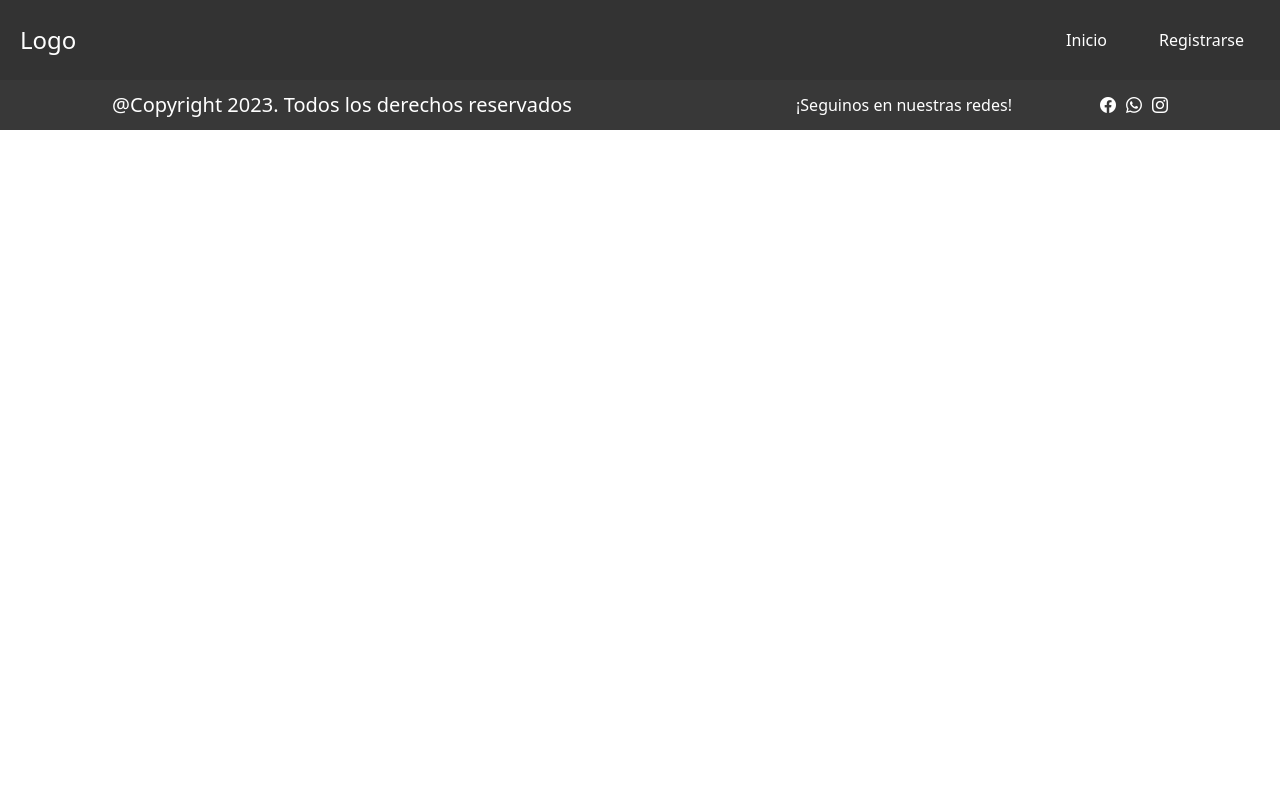
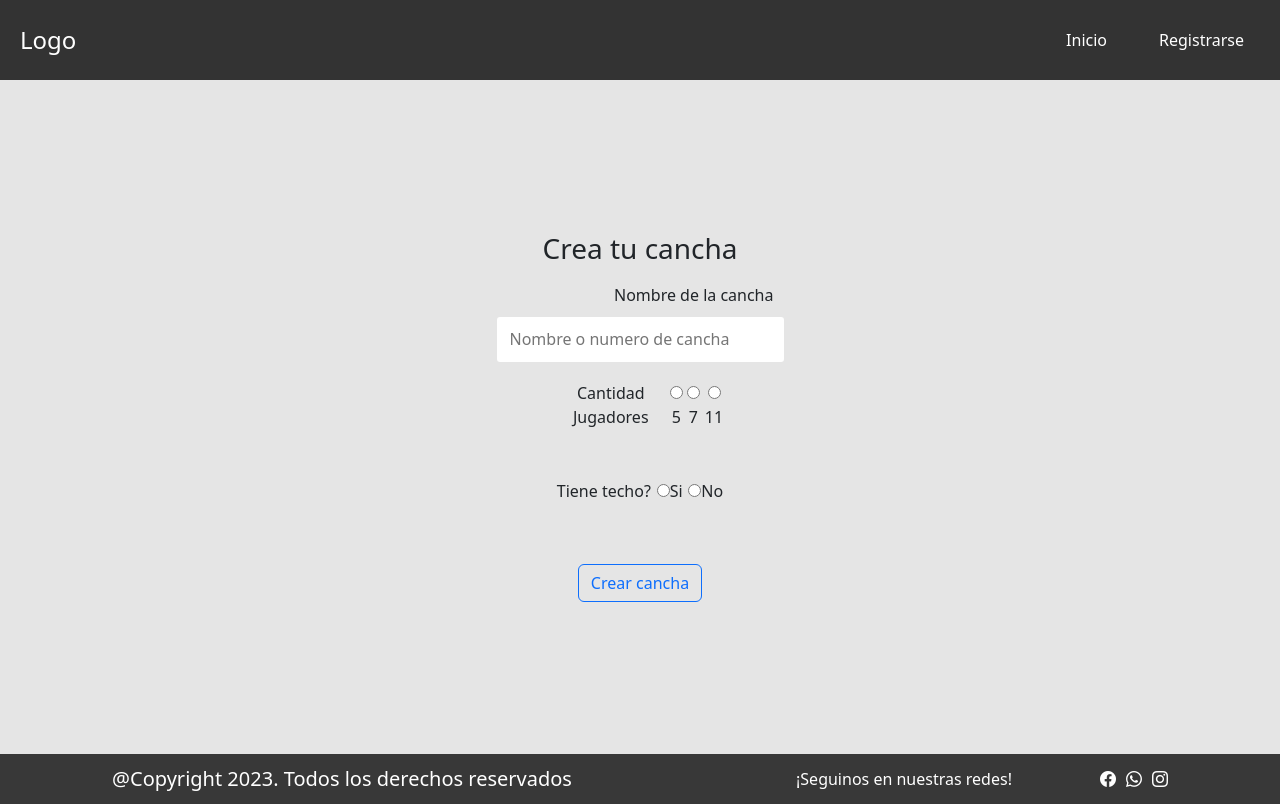
Before and after one commit to marialujan019/CanchApp-front, a React (Create React App) app: page /home/crearcancha in a window 1280 px wide. Built offline with nearby package versions, Linux system fonts and the light colour scheme.

Commit message:
Some change for canchas

```diff
--- a/src/App.js
+++ b/src/App.js
@@ -18,7 +18,7 @@ import FormularioRegistro from './components/FormularioRegistro/FormularioRegist
 import Ingreso from './components/ingresar/Ingreso';
 import Registro from './components/registrarse/Registro';
 import RecuperarContrasenia from './components/RecuperarContrasenia/RecuperarContrasenia';
-
+import FormCancha from './components/Cancha/FormCancha'
 //Home page - en construccion
 import Home from './components/Home/Home'
 
@@ -75,6 +75,7 @@ class App extends Component {
             <Route path='/ingreso/registro' element={<FormularioRegistro/>}/>
             <Route path='/ingreso/recuperar' element={<RecuperarContrasenia/>}/>
             <Route path= '/home' element={<Home />}/>
+            <Route path= '/home/crearcancha' element={<FormCancha />}/>
           </Routes>
           <Footer/>
         </BrowserRouter>
--- /dev/null
+++ b/src/components/Cancha/FormCancha.css
@@ -0,0 +1,47 @@
+/* FORMULARIO */
+.formularioIngresoContainer {
+    display: flex;
+    justify-content: center;
+    align-items: center;
+    background-color: #e5e5e5;
+    min-height: 84.2vh;
+}
+.formularioIngreso {
+    display: flex;
+    flex-direction: column;
+    align-items: flex-end;
+}
+
+.formularioInput {
+    width: 100%;
+    background-color: white;
+    border-radius: 3px;
+    height: 45px;
+    line-height: 45px;
+    padding: 0 40px 0 10px;
+    transition: .3s ease all;
+    border: solid transparent;
+}
+
+.formularioLabel {
+    display: block;
+    padding: 10px;
+    min-height: 40px;
+    cursor: pointer;
+}
+
+
+/* RUTAS */
+.ingresoRutas {
+    display: flex;
+    flex-direction: column;
+    margin-top: 20px;
+    align-items: flex-end;
+}
+.ingresoRuta {
+    color: black;
+    text-decoration: none;
+}
+.ingresoRuta:hover {
+    color: orange
+}
--- /dev/null
+++ b/src/components/Cancha/FormCancha.jsx
@@ -0,0 +1,89 @@
+import React, { Component, useState } from 'react';
+import { Link, useNavigate } from 'react-router-dom';
+import './FormCancha.css';
+import Button from 'react-bootstrap/Button';
+import axios from 'axios';
+
+export default function CrearCancha() {
+  const [values, setValues] = useState({
+    nombre_cancha: '',
+    cant_jugador: '',
+    techo: ''
+  })
+
+  const navigate = useNavigate()
+
+  axios.defaults.withCredentials = true;
+
+  const handleCrearCancha = (e) => {
+      e.preventDefault();
+      console.log(values.mail)
+      axios.post('http://localhost:3001/crearCancha', {
+        nombre_cancha: values.nombre_cancha,
+        cant_jugador: values.cant_jugador,
+        techo: values.techo
+      })
+      .then(res => {
+          console.log(res)
+          if(res.data.Status === "Respuesta ok" ){
+            console.log(res.data)
+              navigate('/crearCancha', { state: { responseData: res.data } })
+          } else {
+              alert(res.data.Message)
+          }
+      })
+      .catch(err => console.log(err))
+  }
+
+    return (
+      <div className='formularioIngresoContainer'>
+          <form onSubmit={handleCrearCancha}>
+            <h3> Crea tu cancha</h3>
+
+            <div className="formularioIngreso">
+              <label htmlFor="text" className='formularioLabel'>Nombre de la cancha</label>
+              <input
+                type="text"
+                placeholder='Nombre o numero de cancha'
+                className='formularioInput'
+                onChange={e=> setValues({...values, nombre_cancha: e.target.value})}
+                required
+              />
+            </div>
+
+            <div className="formularioInputEspecial">
+            <label htmlFor="number" >Cantidad Jugadores</label>
+                <div>
+                    <input type="radio" name="cant_jugador" id="5" value="5" required/>
+                    <label htmlFor="hombre">5</label>
+                </div>
+                <div>
+                    <input type="radio" name="cant_jugador" id="7" value="7" required/>
+                    <label htmlFor="mujer">7</label>
+                </div>
+                <div>
+                    <input type="radio" name="cant_jugador" id="11" value="11" required/>
+                    <label htmlFor="mujer">11</label>
+                </div>
+            </div>
+
+            <div className="formularioInputEspecial">
+            <label htmlFor="number" >Tiene techo?</label>
+                <div>
+                    <input type="radio" name="techo" id="si" value="si" required/>
+                    <label htmlFor="hombre">Si</label>
+                </div>
+                <div>
+                    <input type="radio" name="techo" id="no" value="no" required/>
+                    <label htmlFor="mujer">No</label>
+                </div>
+            </div>
+
+            <div className='formularioBotonSubmitcontainer'>
+              <Button variant="outline-primary" type="submit">Crear cancha</Button>
+            </div>
+
+          </form>
+      </div>
+    );
+  }
--- a/src/components/FormularioRegistro/FormularioRegistro.jsx
+++ b/src/components/FormularioRegistro/FormularioRegistro.jsx
@@ -92,16 +92,18 @@ const FormularioRegistro = () => {
 
         //Se modifcan los campos para que matcheen con la ddbb. Mejorar!
         usuarioObjeto.mail = usuarioObjeto.email1
-        usuarioObjeto.pass = usuarioObjeto.contrasenia1
-        usuarioObjeto.fnac = usuarioObjeto.nacimiento
+        usuarioObjeto.contrasena = usuarioObjeto.contrasenia1
+        usuarioObjeto.fecha_nac = usuarioObjeto.nacimiento
         usuarioObjeto.telefonoComplejo = usuarioObjeto.telefono
         usuarioObjeto.telefono = usuarioObjeto.celular
+        usuarioObjeto.tipo = usuarioObjeto.usuario
         delete usuarioObjeto.contrasenia1
         delete usuarioObjeto.contrasenia2
         delete usuarioObjeto.email1
         delete usuarioObjeto.email2
         delete usuarioObjeto.nacimiento
         delete usuarioObjeto.celular
+        delete usuarioObjeto.usuario
 
         if(isAdmin){
             var complejo = {
@@ -110,7 +112,6 @@ const FormularioRegistro = () => {
                 ciudad: usuarioObjeto.ciudad,
                 direccion: usuarioObjeto.calle + " " + usuarioObjeto.altura,
                 telefonoComplejo: usuarioObjeto.telefonoComplejo,
-                adminId: usuarioObjeto.mail
               };
 
               console.log(complejo)
@@ -119,7 +120,7 @@ const FormularioRegistro = () => {
                 nombre: usuarioObjeto.nombre,
                 apellido: usuarioObjeto.apellido,
                 mail: usuarioObjeto.mail,
-                pass: usuarioObjeto.pass,
+                contrasena: usuarioObjeto.contrasena,
                 telefono: usuarioObjeto.telefono
               };
               console.log(administrador)
--- a/src/components/Header/Header.jsx
+++ b/src/components/Header/Header.jsx
@@ -16,7 +16,7 @@ const Header = () => {
         <i class="bi bi-list"></i>
       </button>
       <nav className={`nav ${menuOpen ? 'open' : ''}`}>
-        <Link to="/" className="nav-link">Inicio</Link>
+        <Link to="/home" className="nav-link">Inicio</Link>
         <Link to="/ingreso" className="nav-link">Registrarse</Link>
       </nav>
     </header>
--- a/src/components/Home/Home.jsx
+++ b/src/components/Home/Home.jsx
@@ -1,5 +1,7 @@
 import React, { useEffect, useState } from "react";
 import { BrowserRouter, Routes, Route } from 'react-router-dom';
+import { Link, useNavigate } from 'react-router-dom';
+
 import { useLocation } from 'react-router-dom';
 import Inicio from '../Inicio/Inicio';
 import axios from 'axios';
@@ -38,17 +40,39 @@ function Home() {
             }
         }).catch(err => console.log(err))
     }
+
+    const handleCrearCancha = () => {
+        axios.get('http://localhost:3001/crearcancha')
+        .then(res=> {
+            if(res.data.Status === "Respuesta ok"){
+                window.location.reload(true);
+            } else {
+                alert('error');
+            }
+        }).catch(err => console.log(err))
+    }
+
     console.log(auth)
     return(
         <div>{
                 auth ?
                 responseData.tipo === "administrador" ?
                 <div>
-                    Bienvenido a canchapp {responseData.nombre}. Acá podrás administrar tus canchas
+                    Bienvenido a canchapp {responseData.nombre}.
                     <button className="btn btn-danger" onClick={handleLogout}>
                         Salir
                     </button>
-                </div> :
+                    <br></br>
+                    Acá podrás administrar tus canchas:
+                    <div className='ingresoRutas'>
+                        <Link to={'crearcancha'} className='ingresoRuta'>Crear Cancha</Link>
+                    </div>
+                    <div>
+                        Aca va la lista de canchas
+                    </div>
+                </div>
+
+                :
                 <div>
                 Bienvenido a canchapp {responseData.nombre}. Acá podrás encontrar y reservar tu cancha
                 <button className="btn btn-danger" onClick={handleLogout}>
```
